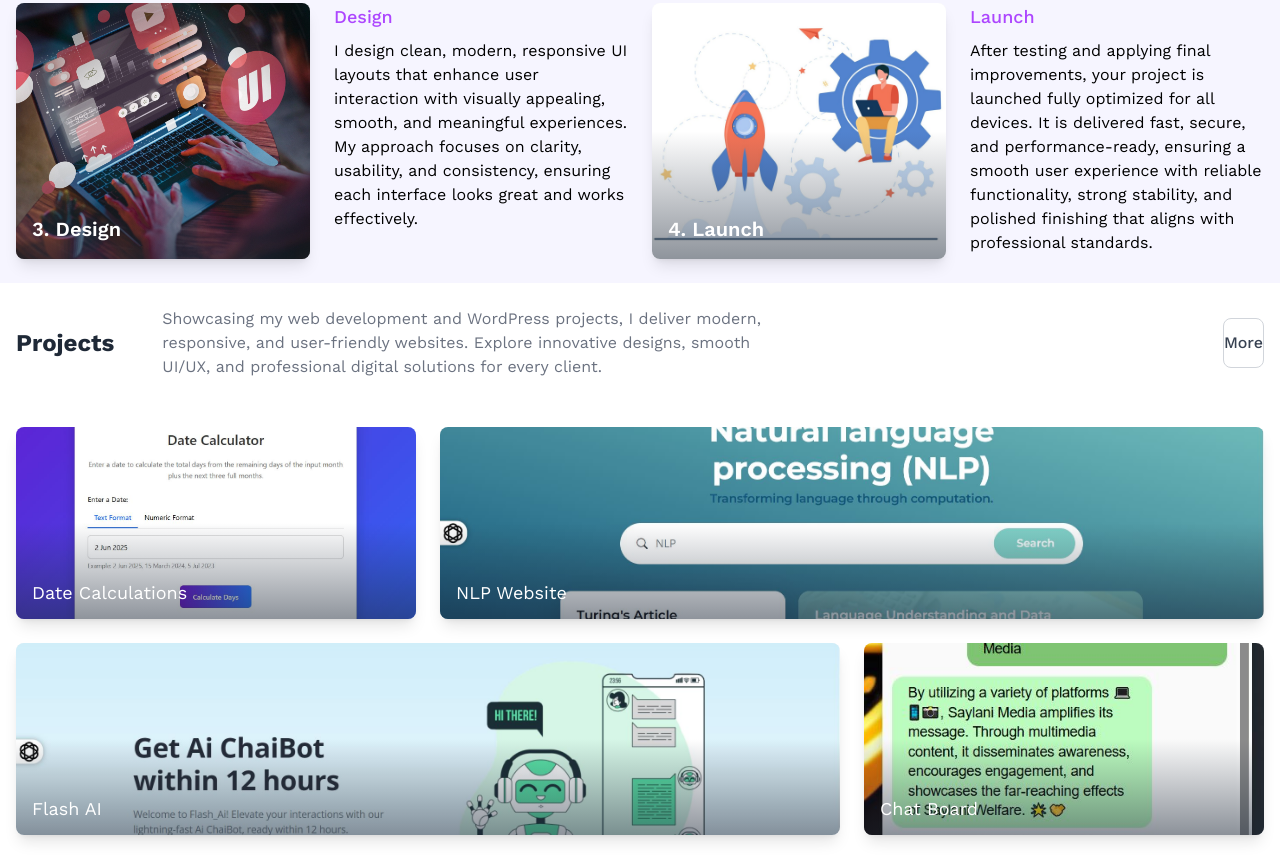
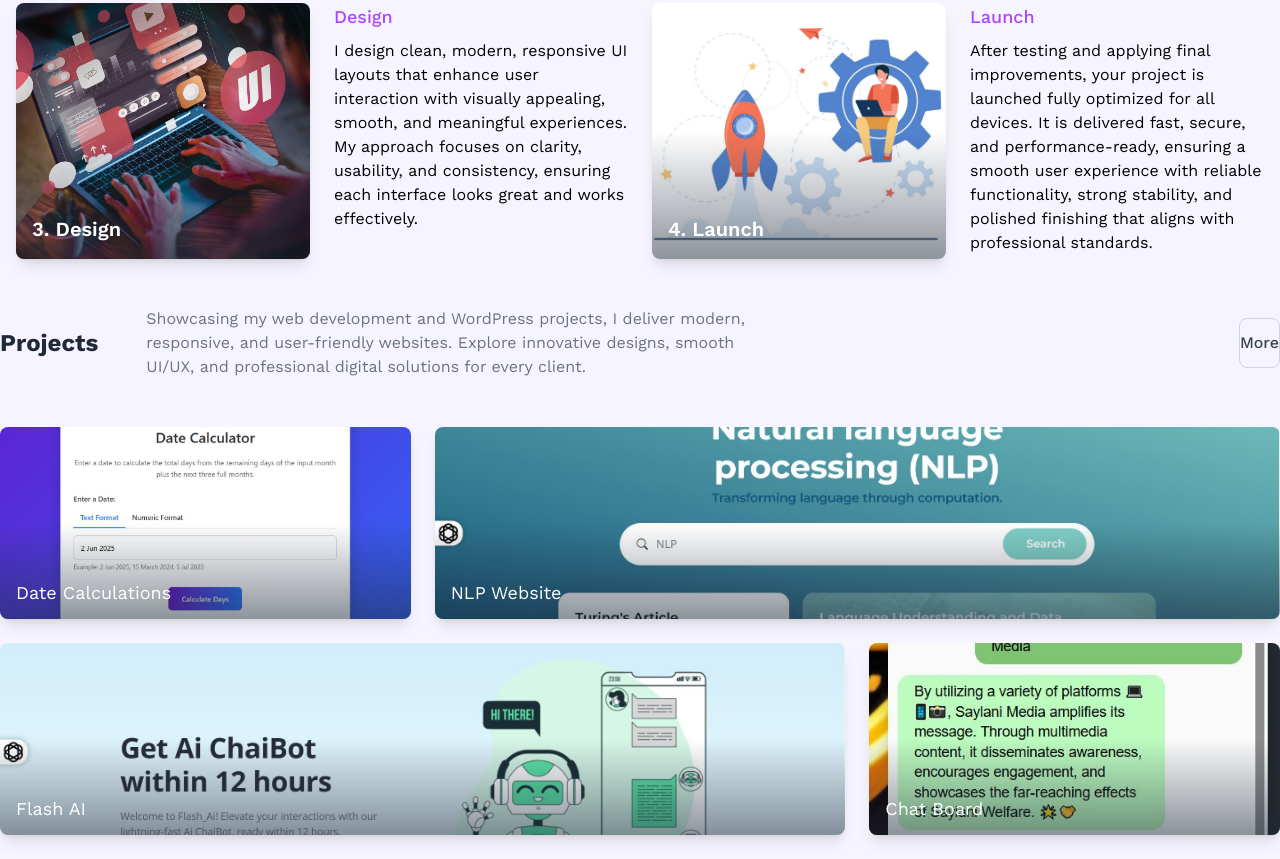
Before and after one commit to ShakirBarkati/personal_resume, a website: page src/index.html in a window 1280 px wide. Shown: the part 2089-2948 px from the top of the page. Drawn offline with nearby package versions, Linux system fonts and the light colour scheme.

Commit message:
test pass

```diff
--- a/src/index.html
+++ b/src/index.html
@@ -765,8 +765,8 @@
       <!-- Work Process Section End -->
 
       <!-- Project Section Start -->
-      <div class="bg-white py-6 sm:py-8 lg:py-12">
-        <div class="mx-auto max-w-screen-2xl px-4 md:px-8">
+      <div class="py-6 sm:py-8 lg:py-12">
+        <div class="mx-auto max-w-screen-2xl ">
           <div
             class="mb-4 flex items-center justify-between gap-8 sm:mb-8 md:mb-12"
           >
```
